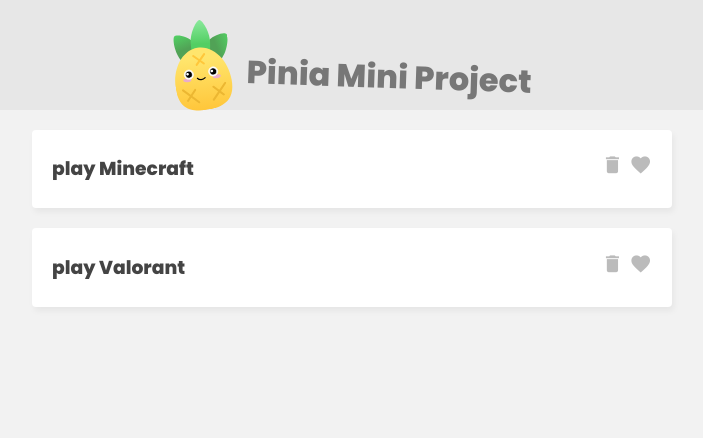
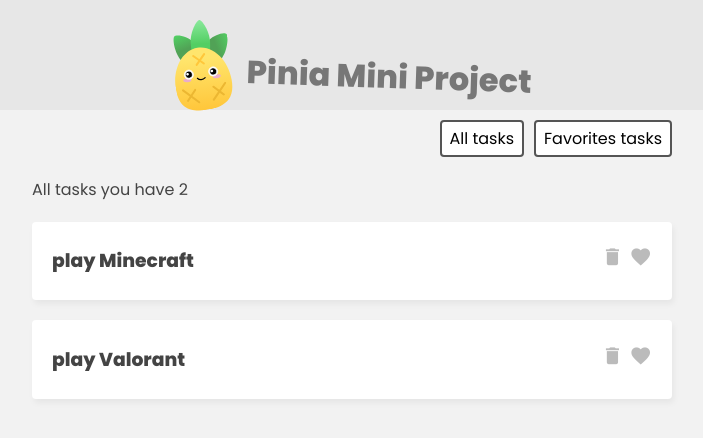
Before and after one commit to sajeed11/Pinia-learn--Vue.js, a Vue app: page / in a window 1280 px wide. Shown: the top 438 px of the page, without its empty margins (288-991 px from the left). Built offline with nearby package versions, Linux system fonts and the light colour scheme.

Commit message:
Setup the Getters

```diff
--- a/src/App.vue
+++ b/src/App.vue
@@ -6,28 +6,46 @@
             <h1>Pinia Mini Project</h1>
         </header>
 
+        <!--Filter-->
+
+        <nav class="filter">
+            <button @click="filter = 'all'">All tasks</button>
+            <button @click="filter = 'favs'">Favorites tasks</button>
+        </nav>
+
         <!--task form-->
-        <div class="task-list">
+        <div class="task-list" v-if="filter === 'all'">
+            <p>All tasks you have {{ taskStore.allCount }}</p>
             <div v-for="task in taskStore.tasks">
-                <TasckDetails :task="task"/>
+                <TaskDetails :task="task"/>
+            </div>
+        </div>
+        <div class="task-list"  v-if="filter === 'favs'">
+            <p>Favorite tasks you have {{ taskStore.favCount }}</p>
+            <div v-for="task in taskStore.favs">
+                <TaskDetails :task="task"/>
             </div>
         </div>
     </main>
 </template>
 
 <script>
-import TasckDetails from './components/TaskDetails.vue'
+import {ref} from 'vue'
+import TaskDetails from './components/TaskDetails.vue'
 import {useTaskStore} from './stores/TaskStore'
 export default {
     components: {
-        TasckDetails
+        TaskDetails
     },
     setup() {
-            const taskStore = useTaskStore()
+        const taskStore = useTaskStore()
+
+        const filter = ref('all')
 
             return {
-                taskStore
+                taskStore,
+                filter
             }
-        }
     }
+}
 </script>
--- a/src/stores/TaskStore.js
+++ b/src/stores/TaskStore.js
@@ -6,5 +6,18 @@
             { id: 1, name: 'play Minecraft', isfav: true },
             { id: 2, name: 'play Valorant', isfav: false },
         ],
-    })
+    }),
+    getters: {
+        favs() {
+            return this.tasks.filter(t => t.isfav);
+        },
+        allCount() {
+            return this.tasks.length;
+        },
+        favCount() {
+            return this.tasks.reduce((p, c) => {
+                return c.isfav ? p + 1 : p;
+            }, 0);
+        }
+    }
 })
--- a/src/style.css
+++ b/src/style.css
@@ -58,3 +58,23 @@
   cursor: pointer;
   color: #bbb;
 }
+
+/* filter nav */
+.filter {
+  width: 640px;
+  margin: 10px auto;
+  text-align: right;
+}
+.filter button {
+  display: inline-block;
+  margin-left: 10px;
+  background: #fff;
+  border: 2px solid #555;
+  border-radius: 4px;
+  padding: 4px 8px;
+  cursor: pointer;
+  font-size: 1em;
+}
+.filter button:hover {
+  background: #eee;
+}
```
